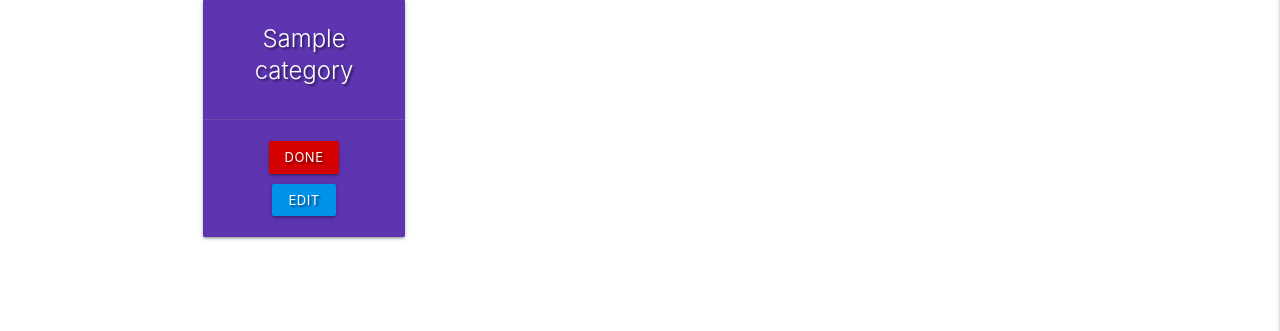
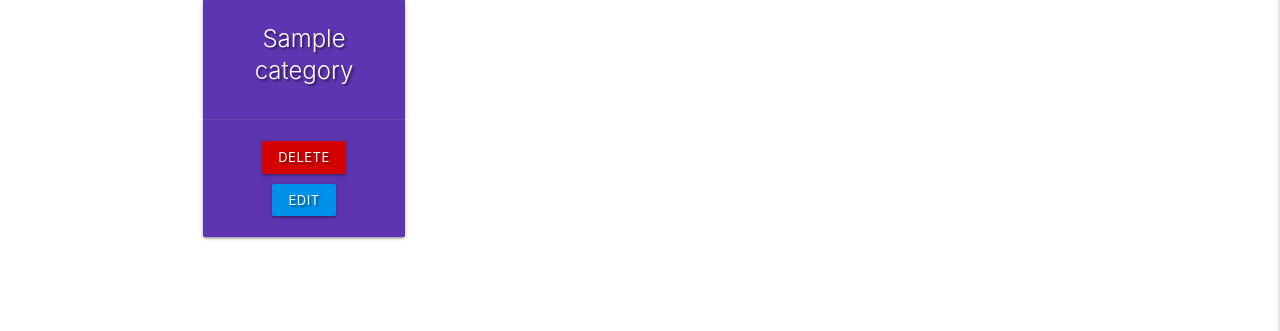
Before and after one commit to Brian-FullStack/task_manager, a Flask app: page /get_categories in a window 1280 px wide. Shown: the part 241-572 px from the top of the page. Run offline with Flask 2, Linux system fonts and the light colour scheme; a database or web service that is not in the repository returns one stand-in record (values such as "Sample title"); some libraries are stand-ins or nearby versions.

Commit message:
Updated url_for delete button

```diff
--- a/templates/categories.html
+++ b/templates/categories.html
@@ -19,7 +19,7 @@
                     <span class="card-title">{{ category.category_name }}</span>
                 </div>
                 <div class="card-action">
-                    <a href="#" class="btn-small red accent-4">Done</a>
+                    <a href="{{ url_for('delete_category', category_id=category._id) }}" class="btn-small red accent-4">Delete</a>
                     <a href="{{ url_for('edit_category', category_id=category._id) }}" class="btn-small light-blue accent-4">Edit</a>
                 </div>
             </div>
```
